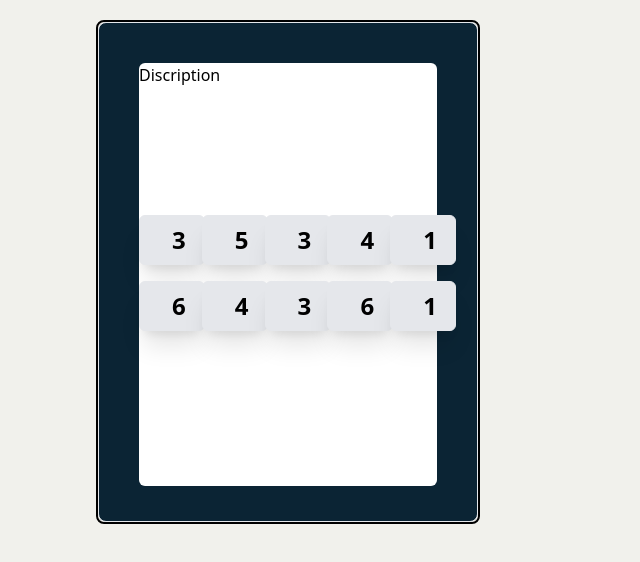
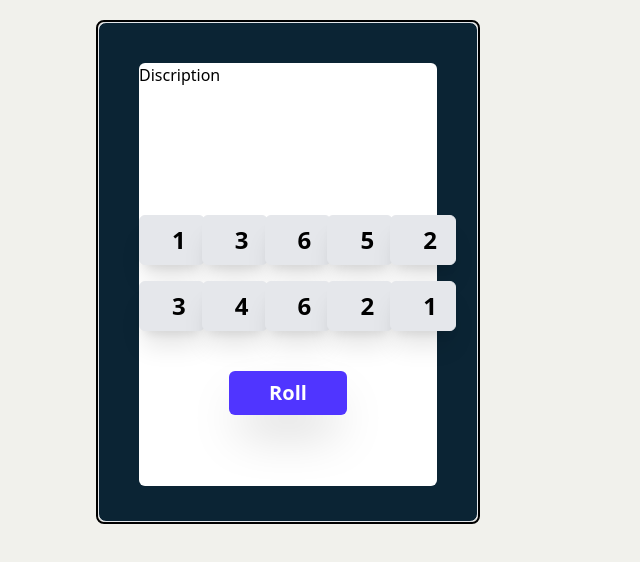
Before and after one commit to Theogene120/react-thegym-practice, a React (Vite) app: page / in a window 1280 px wide. Shown: the top 562 px of the page, without its empty margins (0-640 px from the left). Built offline with nearby package versions, Linux system fonts and the light colour scheme.

Commit message:
Tenzies Project

```diff
--- a/src/components/Tenzies.jsx
+++ b/src/components/Tenzies.jsx
@@ -4,21 +4,27 @@ import Die from "./Die"
 
 function Main(){
 
-    const [nums, setNums] = React.useState([])
+    const [nums, setNums] = React.useState(randomNumbers())
 
-    React.useEffect(() => {
+    function randomNumbers() {
         let random = []
         for(let i = 1; i <= 10; i++){
             let n = Math.floor(Math.random() * 6) + 1
-            random.push(n)
+            random.push({value: n, isHeld: false, id: i})
         }
 
-        setNums(random)
-    }, [0])
+        return random
+    }
 
+    // General formula of generating random number in a give range()
 
+    // Math.floor(Math.random() * (max - min + 1)) + min
 
-        let numbers = nums.map(num => <Die value={num} />)
+    let numbers = nums.map(numObj => <Die key={numObj.id} value={numObj.value} />)
+
+    function handleClick(){
+        setNums(randomNumbers())
+    }
 
 
     return (
@@ -30,6 +36,7 @@ function Main(){
                         {numbers}
                     </div>
                 </div>
+                <div className="flex justify-center items-center mt-10"><button onClick={handleClick} className="bg-[#5035FF] text-white outline-none py-2 px-10 text-xl font-bold rounded-md shadow-2xl">Roll</button></div>
             </div>
         </div>
 
```
